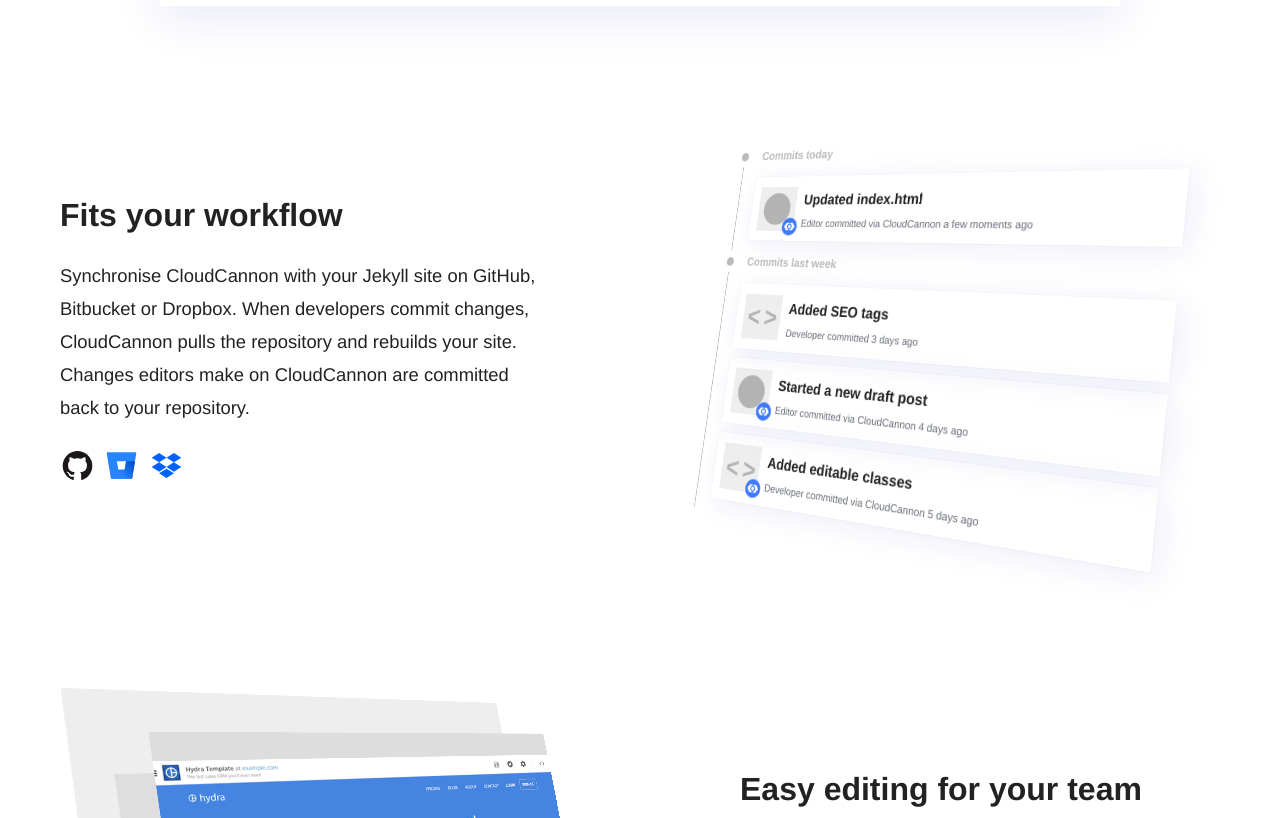
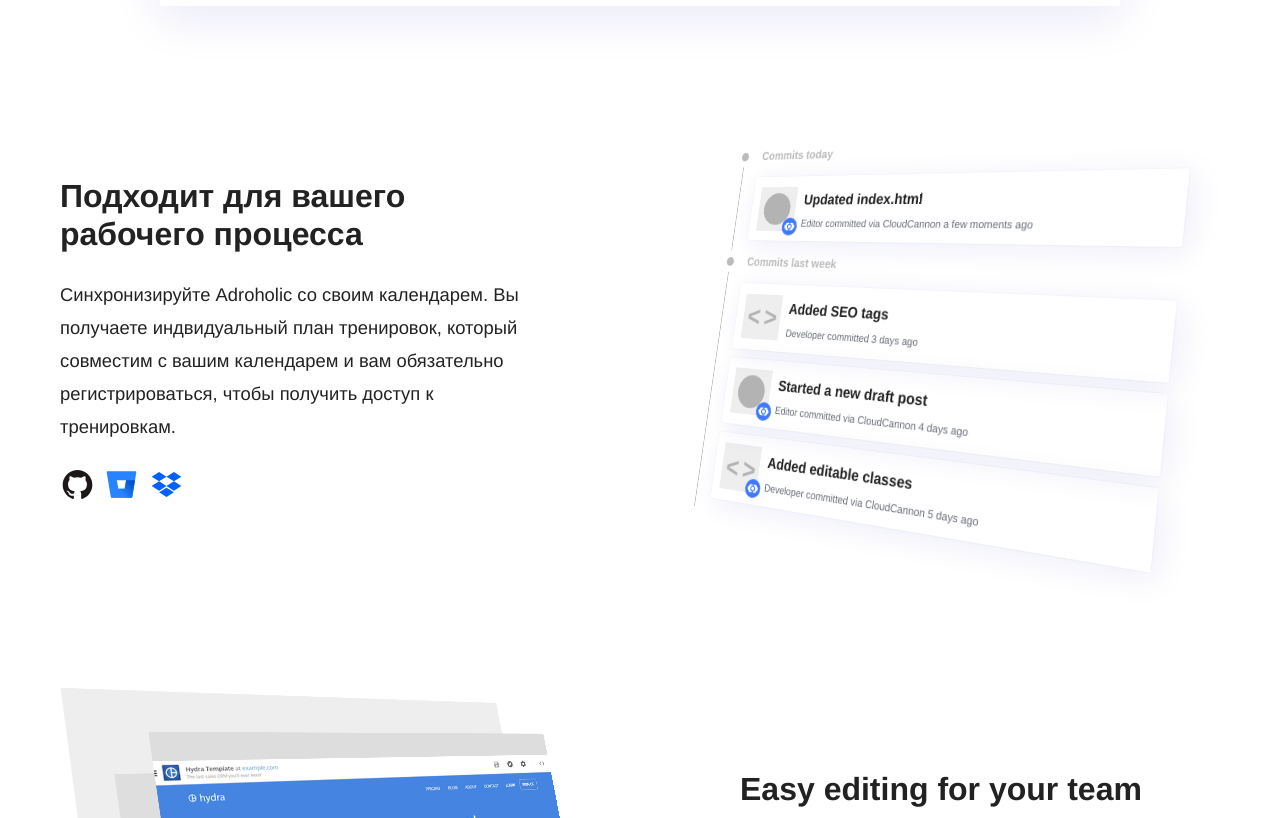
Before and after one commit to RakhimyanTim/adroholic.github.io, a Jekyll site: the page built from pages/index.html, in a window 1280 px wide and 900 px high, scrolled down 1113 px, cut to the strip 82-900 px from the top of the window. Built offline with Jekyll 4.4.1, drawn with Linux system fonts in a browser that asks for light colours; some web fonts are replaced.

Commit message:
Update index.html

```diff
--- a/pages/index.html
+++ b/pages/index.html
@@ -1,6 +1,6 @@
 ---
 layout: main-landing
-title: The Cloud CMS for Jekyll
+title: Онлайн-программа для тренировок
 permalink: /
 cta: "landing_page"
 sitemap:
@@ -9,7 +9,7 @@ sitemap:
 header_class: "landing"
 ---
 <div class="landing-page-content">
-  {% include components/home-page/content-image.html image="workflow" heading="Fits your workflow" content_markdown="Synchronise CloudCannon with your Jekyll site on GitHub, Bitbucket or Dropbox. When developers commit changes, CloudCannon pulls the repository and rebuilds your site. Changes editors make on CloudCannon are committed back to your repository." storage_provider_icons=true %}
+  {% include components/home-page/content-image.html image="workflow" heading="Подходит для вашего рабочего процесса" content_markdown="Синхронизируйте Adroholic со своим календарем. Вы получаете индвидуальный план тренировок, который совместим с вашим календарем и вам обязательно регистрироваться, чтобы получить доступ к тренировкам." storage_provider_icons=true %}
 
   {% include components/home-page/content-image.html image="editing" heading="Easy editing for your team" content_markdown="Editors update content directly on the page with no guessing how changes appear on the live site. Developers control what clients update by adding a class of editable to HTML elements and using front matter." %}
 
```
